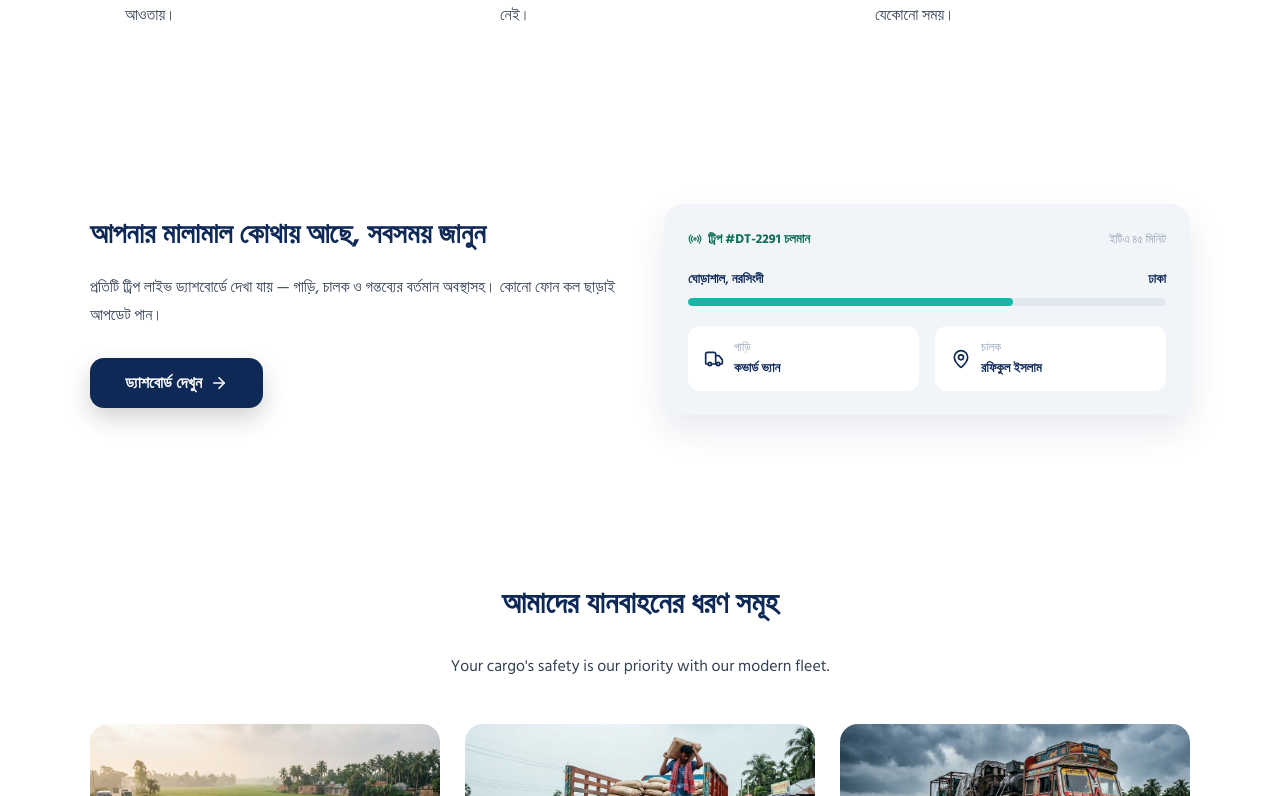
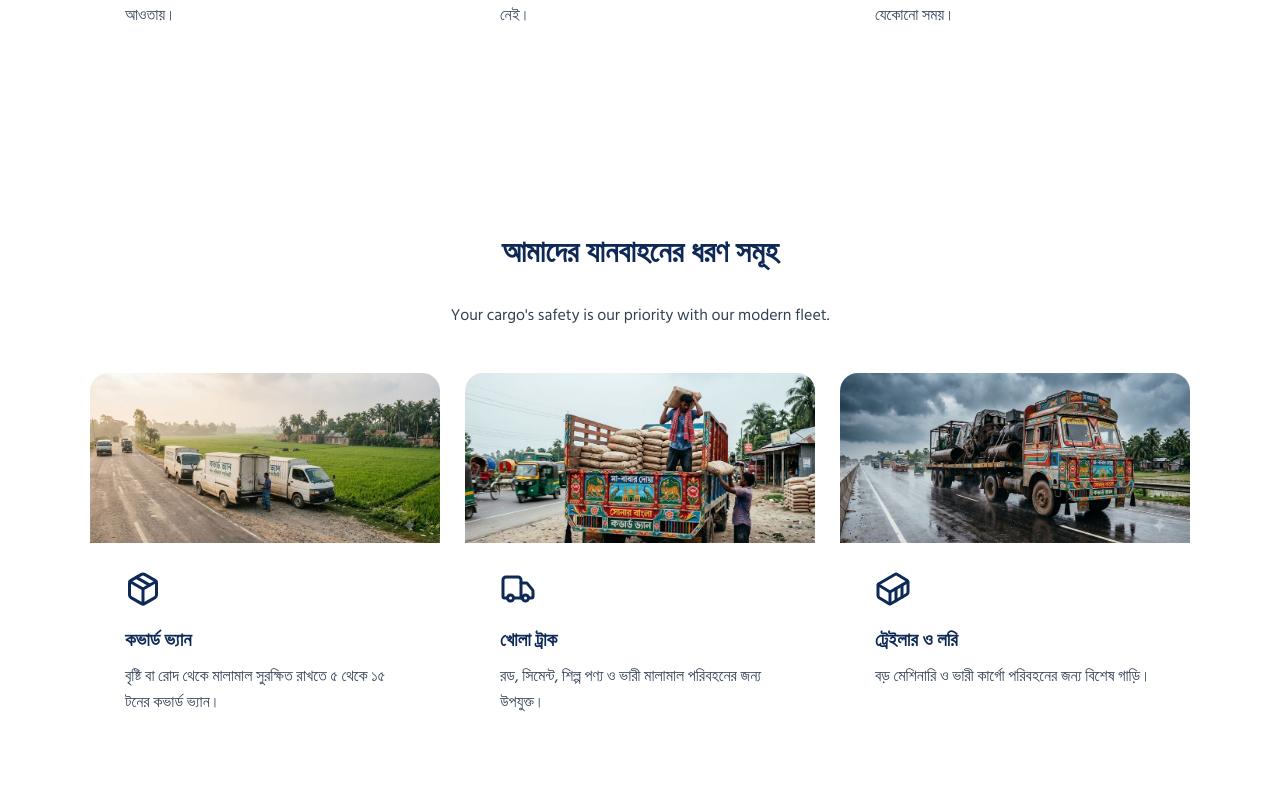
Before and after one commit to Rijbi-Khan/desh-transport, a React (Vite) app: page / in a window 1280 px wide. Shown: the part 1144-1940 px from the top of the page. Built offline with nearby package versions, Linux system fonts and the light colour scheme.

Commit message:
Remove live tracking preview section and fix 2nd and 3rd driver review images with review-1.jpg & review-2.jpg

```diff
--- a/src/LandingPage.jsx
+++ b/src/LandingPage.jsx
@@ -24,6 +24,8 @@ import fleetImg from "./assets/fleet-highway.jpg";
 import openTruckImg from "./assets/open-truck-loading.jpg";
 import trailerImg from "./assets/trailer-rain.jpg";
 import driverPortraitImg from "./assets/driver-portrait.jpg";
+import review1Img from "./assets/review-1.jpg";
+import review2Img from "./assets/review-2.jpg";
 import routeVideo from "./assets/Same_shot_as_above_but_framed.mp4";
 
 const LandingPage = () => {
@@ -139,13 +141,13 @@ const LandingPage = () => {
       name: "আলমগীর হোসেন",
       role: "খোলা ট্রাক চালক",
       text: "ভাড়া নির্ধারিত থাকে এবং সময়মতো পেমেন্ট পাওয়া যায়।",
-      photo: openTruckImg
+      photo: review1Img
     },
     {
       name: "সাজ্জাদ আলী",
       role: "ট্রেইলার চালক",
       text: "বড় কোম্পানির ভালো ট্রিপ পাওয়া সহজ হয়েছে।",
-      photo: trailerImg
+      photo: review2Img
     }
   ];
 
@@ -710,138 +712,7 @@ const LandingPage = () => {
         </div>
       </section>
 
-      {/* LIVE TRACKING PREVIEW */}
-      <section style={{ background: "transparent", padding: "70px 20px" }}>
-        <div
-          className="tracking-grid"
-          style={{
-            maxWidth: "1100px",
-            margin: "0 auto",
-            display: "grid",
-            gridTemplateColumns: "1fr 1fr",
-            gap: "48px",
-            alignItems: "center"
-          }}
-        >
-          <div>
-            <h2 style={{ color: "#0f2957", fontSize: "28px", margin: "0 0 16px" }}>
-              আপনার মালামাল কোথায় আছে, সবসময় জানুন
-            </h2>
-            <p style={{ color: "#334155", lineHeight: "1.8", marginBottom: "28px" }}>
-              প্রতিটি ট্রিপ লাইভ ড্যাশবোর্ডে দেখা যায় — গাড়ি, চালক ও গন্তব্যের বর্তমান
-              অবস্থাসহ। কোনো ফোন কল ছাড়াই আপডেট পান।
-            </p>
-            <button
-              onClick={() => navigate("/trips")}
-              style={{ ...buttonStyle, background: "#0f2957", color: "white" }}
-            >
-              ড্যাশবোর্ড দেখুন <ArrowRight size={18} />
-            </button>
-          </div>
 
-          <div
-            style={{
-              background: "#f1f5f9",
-              borderRadius: "20px",
-              padding: "24px",
-              boxShadow: "0 15px 35px rgba(15,41,87,.1)"
-            }}
-          >
-            <div
-              style={{
-                display: "flex",
-                justifyContent: "space-between",
-                alignItems: "center",
-                marginBottom: "18px"
-              }}
-            >
-              <span
-                style={{
-                  display: "inline-flex",
-                  alignItems: "center",
-                  gap: "6px",
-                  color: "#0f6e56",
-                  fontWeight: "700",
-                  fontSize: "13px"
-                }}
-              >
-                <Radio size={14} /> ট্রিপ #DT-2291 চলমান
-              </span>
-              <span style={{ color: "#94a3b8", fontSize: "12px" }}>ইটিএ ৪৫ মিনিট</span>
-            </div>
-
-            <div
-              style={{
-                display: "flex",
-                justifyContent: "space-between",
-                fontSize: "13px",
-                color: "#0f2957",
-                fontWeight: "600",
-                marginBottom: "8px"
-              }}
-            >
-              <span>ঘোড়াশাল, নরসিংদী</span>
-              <span>ঢাকা</span>
-            </div>
-
-            <div
-              style={{
-                height: "8px",
-                background: "#e2e8f0",
-                borderRadius: "4px",
-                overflow: "hidden",
-                marginBottom: "20px"
-              }}
-            >
-              <div
-                className="tracking-progress-fill"
-                style={{ height: "100%", background: "#14b8a6", borderRadius: "4px" }}
-              />
-            </div>
-
-            <div style={{ display: "flex", gap: "16px" }}>
-              <div
-                style={{
-                  background: "white",
-                  borderRadius: "12px",
-                  padding: "12px 16px",
-                  flex: 1,
-                  display: "flex",
-                  alignItems: "center",
-                  gap: "10px"
-                }}
-              >
-                <Truck size={20} color="#0f2957" />
-                <div>
-                  <div style={{ fontSize: "12px", color: "#94a3b8" }}>গাড়ি</div>
-                  <div style={{ fontSize: "13px", fontWeight: "600", color: "#0f2957" }}>
-                    কভার্ড ভ্যান
-                  </div>
-                </div>
-              </div>
-              <div
-                style={{
-                  background: "white",
-                  borderRadius: "12px",
-                  padding: "12px 16px",
-                  flex: 1,
-                  display: "flex",
-                  alignItems: "center",
-                  gap: "10px"
-                }}
-              >
-                <MapPin size={20} color="#0f2957" />
-                <div>
-                  <div style={{ fontSize: "12px", color: "#94a3b8" }}>চালক</div>
-                  <div style={{ fontSize: "13px", fontWeight: "600", color: "#0f2957" }}>
-                    রফিকুল ইসলাম
-                  </div>
-                </div>
-              </div>
-            </div>
-          </div>
-        </div>
-      </section>
 
       {/* VEHICLE / SERVICES */}
       <section style={{ padding: "70px 20px", maxWidth: "1100px", margin: "0 auto" }}>
```
